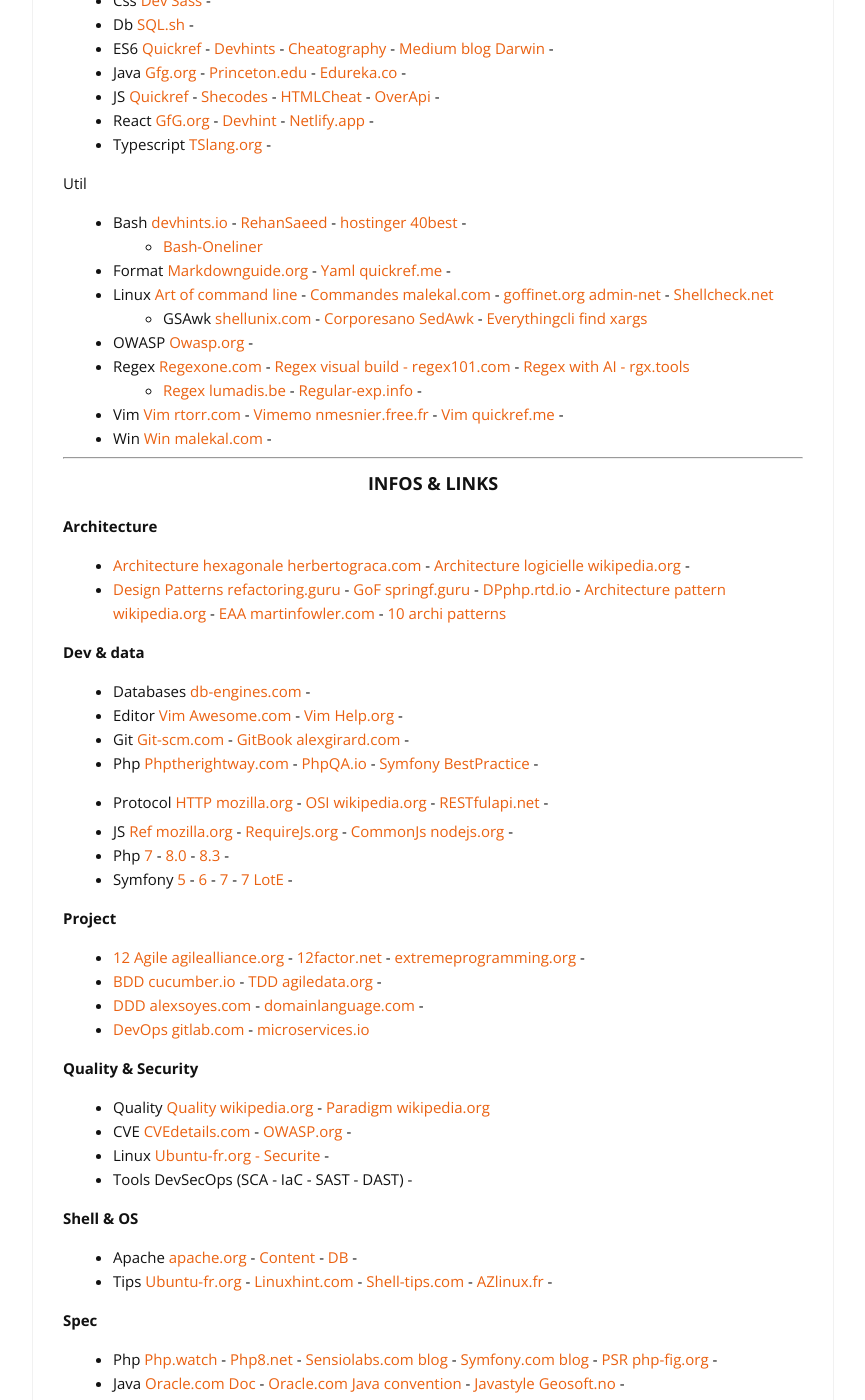
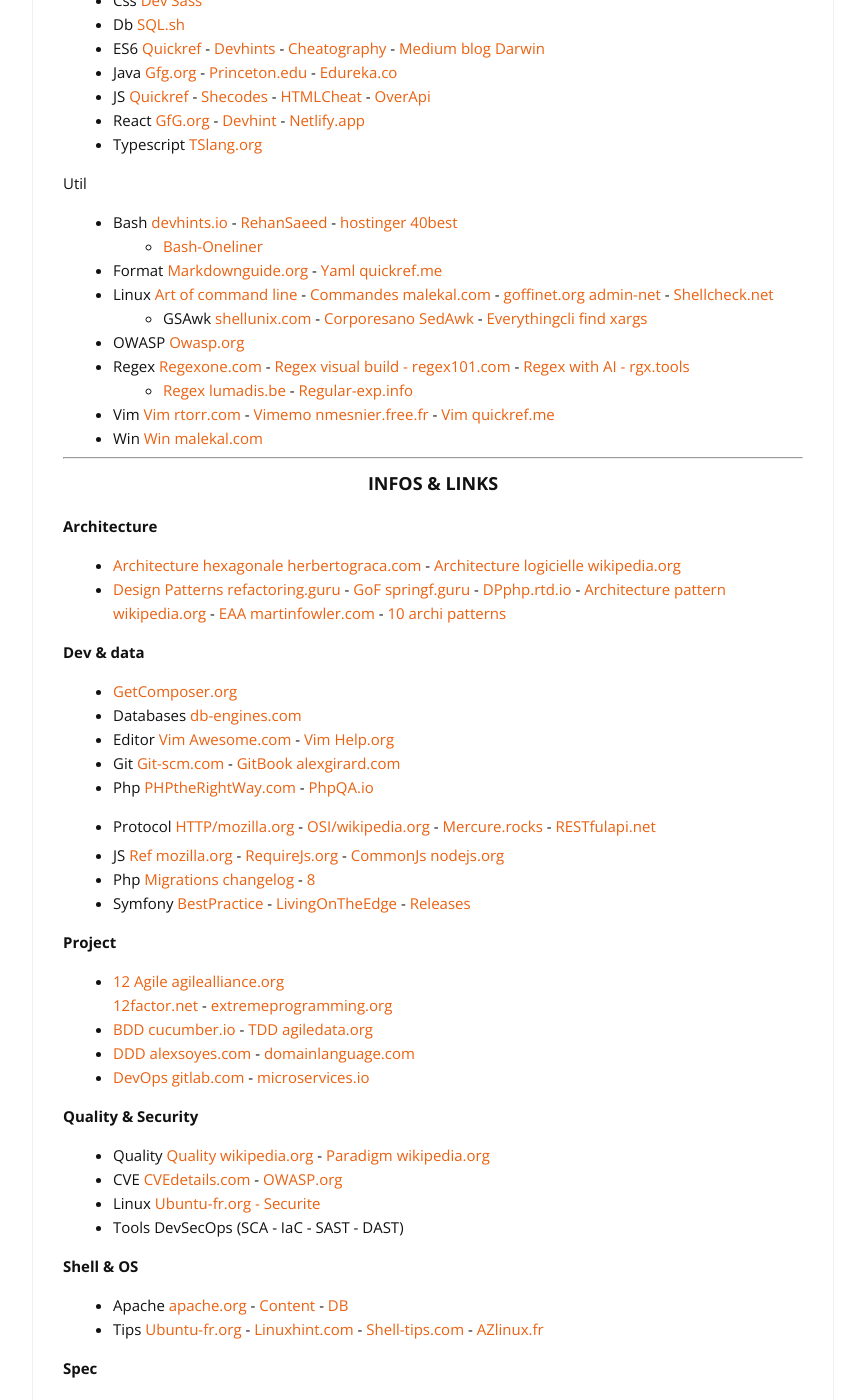
Before and after one commit to cylmat/cylmat.github.io, a Jekyll site: the page built from _pages/USEFUL.md, in a window 1280 px wide and 1400 px high, scrolled down 457 px. Shown: the whole window, without its empty margins (207-1072 px from the left). Built offline with Jekyll 4.4.1, drawn with Linux system fonts in a browser that asks for light colours; nearby versions of some CDN libraries; some of the changed text lies outside the part shown.

Commit message:
Update USEFUL.md

```diff
--- a/_pages/USEFUL.md
+++ b/_pages/USEFUL.md
@@ -18,25 +18,25 @@
 [ChatGPT](https://chatgpt.com) - [Claude.ai](https://claude.ai) - [Mistral.ai](https://mistral.ai) - [Perplexity.ai](https://www.perplexity.ai)
 
 Lang
-- Css [Dev Sass](https://devhints.io/sass) -
-- Db [SQL.sh](https://sql.sh) -
-- ES6 [Quickref](https://quickref.me/es6.html) - [Devhints](https://devhints.io/es6) - [Cheatography](https://cheatography.com/romansemko/cheat-sheets/ecmascript-6-es6) - [Medium blog Darwin](https://medium.com/edonec/ecmascript-cheatsheet-the-darwin-theory-of-javascript-90fabc23df4c) -
-- Java [Gfg.org](https://www.geeksforgeeks.org/java-cheat-sheet) - [Princeton.edu](https://introcs.cs.princeton.edu/java/11cheatsheet/) - [Edureka.co](https://www.edureka.co/blog/cheatsheets/java-cheat-sheet) -
-- JS [Quickref](https://quickref.me/javascript.html) - [Shecodes](http://cheatsheets.shecodes.io/javascript) - [HTMLCheat](https://htmlcheatsheet.com/js) - [OverApi](https://overapi.com/javascript) -
-- React [GfG.org](https://www.geeksforgeeks.org/react-cheat-sheet) - [Devhint](https://devhints.io/react) - [Netlify.app](https://react-typescript-cheatsheet.netlify.app) -
-- Typescript [TSlang.org](https://www.typescriptlang.org/cheatsheets) -
+- Css [Dev Sass](https://devhints.io/sass)
+- Db [SQL.sh](https://sql.sh)
+- ES6 [Quickref](https://quickref.me/es6.html) - [Devhints](https://devhints.io/es6) - [Cheatography](https://cheatography.com/romansemko/cheat-sheets/ecmascript-6-es6) - [Medium blog Darwin](https://medium.com/edonec/ecmascript-cheatsheet-the-darwin-theory-of-javascript-90fabc23df4c)
+- Java [Gfg.org](https://www.geeksforgeeks.org/java-cheat-sheet) - [Princeton.edu](https://introcs.cs.princeton.edu/java/11cheatsheet/) - [Edureka.co](https://www.edureka.co/blog/cheatsheets/java-cheat-sheet)
+- JS [Quickref](https://quickref.me/javascript.html) - [Shecodes](http://cheatsheets.shecodes.io/javascript) - [HTMLCheat](https://htmlcheatsheet.com/js) - [OverApi](https://overapi.com/javascript)
+- React [GfG.org](https://www.geeksforgeeks.org/react-cheat-sheet) - [Devhint](https://devhints.io/react) - [Netlify.app](https://react-typescript-cheatsheet.netlify.app)
+- Typescript [TSlang.org](https://www.typescriptlang.org/cheatsheets)
 
 Util
-- Bash [devhints.io](https://devhints.io/bash) - [RehanSaeed](https://github.com/RehanSaeed/Bash-Cheat-Sheet) - [hostinger 40best](https://www.hostinger.fr/tutoriels/commandes-linux) -
+- Bash [devhints.io](https://devhints.io/bash) - [RehanSaeed](https://github.com/RehanSaeed/Bash-Cheat-Sheet) - [hostinger 40best](https://www.hostinger.fr/tutoriels/commandes-linux)
   + [Bash-Oneliner](https://github.com/onceupon/Bash-Oneliner)
-- Format [Markdownguide.org](https://www.markdownguide.org/cheat-sheet) - [Yaml quickref.me](https://quickref.me/yaml.html) -
+- Format [Markdownguide.org](https://www.markdownguide.org/cheat-sheet) - [Yaml quickref.me](https://quickref.me/yaml.html)
 - Linux [Art of command line](https://github.com/jlevy/the-art-of-command-line) - [Commandes malekal.com](https://www.malekal.com/liste-des-commandes-linux) - [goffinet.org admin-net](https://linux.goffinet.org/administration/configuration-du-reseau/outils-linux-reseau/) - [Shellcheck.net](https://www.shellcheck.net)
   + GSAwk [shellunix.com](https://www.shellunix.com) - [Corporesano SedAwk](http://www.corporesano.org/doc-site/grepawksed.html) - [Everythingcli find xargs](https://www.everythingcli.org/find-exec-vs-find-xargs)
-- OWASP [Owasp.org](https://cheatsheetseries.owasp.org/Glossary.html) -
+- OWASP [Owasp.org](https://cheatsheetseries.owasp.org/Glossary.html)
 - Regex [Regexone.com](https://regexone.com) - [Regex visual build - regex101.com](https://regex101.com) - [Regex with AI - rgx.tools](https://rgx.tools)
-   + [Regex lumadis.be](https://lumadis.be/regex) - [Regular-exp.info](https://www.regular-expressions.info) -
-- Vim [Vim rtorr.com](https://vim.rtorr.com) - [Vimemo nmesnier.free.fr](http://nmesnier.free.fr/vim.html) - [Vim quickref.me](https://quickref.me/vim) -
-- Win [Win malekal.com](https://www.malekal.com/liste-commandes-invite-de-commandes-windows) -
+   + [Regex lumadis.be](https://lumadis.be/regex) - [Regular-exp.info](https://www.regular-expressions.info)
+- Vim [Vim rtorr.com](https://vim.rtorr.com) - [Vimemo nmesnier.free.fr](http://nmesnier.free.fr/vim.html) - [Vim quickref.me](https://quickref.me/vim)
+- Win [Win malekal.com](https://www.malekal.com/liste-commandes-invite-de-commandes-windows)
 
 
 
@@ -44,36 +44,37 @@
 ### <center>INFOS & LINKS</center>
 
 **Architecture**
-* [Architecture hexagonale herbertograca.com](https://herbertograca.com/2017/11/16/explicit-architecture-01-ddd-hexagonal-onion-clean-cqrs-how-i-put-it-all-together) - [Architecture logicielle wikipedia.org](https://en.wikipedia.org/wiki/List_of_software_architecture_styles_and_patterns) -
+* [Architecture hexagonale herbertograca.com](https://herbertograca.com/2017/11/16/explicit-architecture-01-ddd-hexagonal-onion-clean-cqrs-how-i-put-it-all-together) - [Architecture logicielle wikipedia.org](https://en.wikipedia.org/wiki/List_of_software_architecture_styles_and_patterns)
 * [Design Patterns refactoring.guru](https://refactoring.guru/fr/design-patterns) - [GoF springf.guru](https://springframework.guru/gang-of-four-design-patterns) - [DPphp.rtd.io](https://designpatternsphp.readthedocs.io) - [Architecture pattern wikipedia.org](https://en.wikipedia.org/wiki/Architectural_pattern) - [EAA martinfowler.com](https://martinfowler.com/eaaCatalog) - [10 archi patterns](https://towardsdatascience.com/10-common-software-architectural-patterns-in-a-nutshell-a0b47a1e9013)
 
 **Dev & data**
-* Databases [db-engines.com](https://db-engines.com/en/articles) -
-* Editor [Vim Awesome.com](https://vimawesome.com) - [Vim Help.org](https://vimhelp.org) -
-* Git [Git-scm.com](https://git-scm.com/doc) - [GitBook alexgirard.com](https://alexgirard.com/git-book) -
-* Php [Phptherightway.com](https://phptherightway.com) - [PhpQA.io](https://phpqa.io) - [Symfony BestPractice](https://symfony.com/doc/current/best_practices.html) -
-* Protocol [HTTP mozilla.org](https://developer.mozilla.org/fr/docs/Web/HTTP) - [OSI wikipedia.org](https://fr.wikipedia.org/wiki/Mod%C3%A8le_OSI) - [RESTfulapi.net](https://restfulapi.net/hateoas) -
+* [GetComposer.org](https://getcomposer.org/doc)
+* Databases [db-engines.com](https://db-engines.com/en/articles)
+* Editor [Vim Awesome.com](https://vimawesome.com) - [Vim Help.org](https://vimhelp.org)
+* Git [Git-scm.com](https://git-scm.com/doc) - [GitBook alexgirard.com](https://alexgirard.com/git-book)
+* Php [PHPtheRightWay.com](https://phptherightway.com) - [PhpQA.io](https://phpqa.io)
+* Protocol [HTTP/mozilla.org](https://developer.mozilla.org/fr/docs/Web/HTTP) - [OSI/wikipedia.org](https://fr.wikipedia.org/wiki/Mod%C3%A8le_OSI) - [Mercure.rocks](https://mercure.rocks) - [RESTfulapi.net](https://restfulapi.net/hateoas)
 
-- JS [Ref mozilla.org](https://developer.mozilla.org/fr/docs/Web/JavaScript/Reference) - [RequireJs.org](https://requirejs.org) - [CommonJs nodejs.org](https://nodejs.org/api/modules.html) -
-- Php [7](https://www.php.net/manual/fr/migration70.php) - [8.0](https://www.php.net/releases/8.0) - [8.3](https://www.php.net/releases/8.3) -
-- Symfony [5](https://symfony.com/releases/5.0) - [6](https://symfony.com/releases/6.0) - [7](https://symfony.com/releases/7.0) - [7 LotE](https://symfony.com/blog/category/living-on-the-edge/7.0-6.4) -
+- JS [Ref mozilla.org](https://developer.mozilla.org/fr/docs/Web/JavaScript/Reference) - [RequireJs.org](https://requirejs.org) - [CommonJs nodejs.org](https://nodejs.org/api/modules.html)
+- Php [Migrations changelog](https://www.php.net/manual/en/doc.changelog.php) - [8](https://www.php.net/releases/8.4)
+- Symfony [BestPractice](https://symfony.com/doc/current/best_practices.html) - [LivingOnTheEdge](https://symfony.com/blog/category/living-on-the-edge) - [Releases](https://symfony.com/releases)
 
 **Project**
-* [12 Agile agilealliance.org](https://www.agilealliance.org/agile101/12-principles-behind-the-agile-manifesto) -
-[12factor.net](https://12factor.net) - [extremeprogramming.org](http://www.extremeprogramming.org) -
-* [BDD cucumber.io](https://cucumber.io/docs/bdd) - [TDD agiledata.org](http://agiledata.org/essays/tdd.html) -
-* [DDD alexsoyes.com](https://alexsoyes.com/ddd-domain-driven-design) - [domainlanguage.com](https://www.domainlanguage.com) -
+* [12 Agile agilealliance.org](https://www.agilealliance.org/agile101/12-principles-behind-the-agile-manifesto)
+[12factor.net](https://12factor.net) - [extremeprogramming.org](http://www.extremeprogramming.org)
+* [BDD cucumber.io](https://cucumber.io/docs/bdd) - [TDD agiledata.org](http://agiledata.org/essays/tdd.html)
+* [DDD alexsoyes.com](https://alexsoyes.com/ddd-domain-driven-design) - [domainlanguage.com](https://www.domainlanguage.com)
 * [DevOps gitlab.com](https://about.gitlab.com/topics/devops) - [microservices.io](https://microservices.io)
 
 **Quality & Security**
 * Quality [Quality wikipedia.org](https://fr.wikipedia.org/wiki/Qualit%C3%A9_logicielle) - [Paradigm wikipedia.org](https://fr.m.wikipedia.org/wiki/Paradigme_(programmation))
-* CVE [CVEdetails.com]([cvedetails.com](https://www.cvedetails.com)) - [OWASP.org](https://owasp.org) -
-* Linux [Ubuntu-fr.org - Securite](https://doc.ubuntu-fr.org/securite) -
-* Tools DevSecOps (SCA - IaC - SAST - DAST) -
+* CVE [CVEdetails.com]([cvedetails.com](https://www.cvedetails.com)) - [OWASP.org](https://owasp.org)
+* Linux [Ubuntu-fr.org - Securite](https://doc.ubuntu-fr.org/securite)
+* Tools DevSecOps (SCA - IaC - SAST - DAST)
 
 **Shell & OS**
-* Apache [apache.org](https://apache.org) - [Content](https://projects.apache.org/projects.html?category#content) - [DB](https://projects.apache.org/projects.html?category#database) -
-* Tips [Ubuntu-fr.org](https://doc.ubuntu-fr.org) - [Linuxhint.com](https://linuxhint.com) - [Shell-tips.com](https://www.shell-tips.com) - [AZlinux.fr](https://azlinux.fr) -
+* Apache [apache.org](https://apache.org) - [Content](https://projects.apache.org/projects.html?category#content) - [DB](https://projects.apache.org/projects.html?category#database)
+* Tips [Ubuntu-fr.org](https://doc.ubuntu-fr.org) - [Linuxhint.com](https://linuxhint.com) - [Shell-tips.com](https://www.shell-tips.com) - [AZlinux.fr](https://azlinux.fr)
 
 **Spec**
 * Php [Php.watch](https://php.watch/versions) - [Php8.net](https://www.php.net/releases/8.0/en.php) -
```
Also changed, not shown: other parts of _pages/USEFUL.md (+12 -17 lines).
